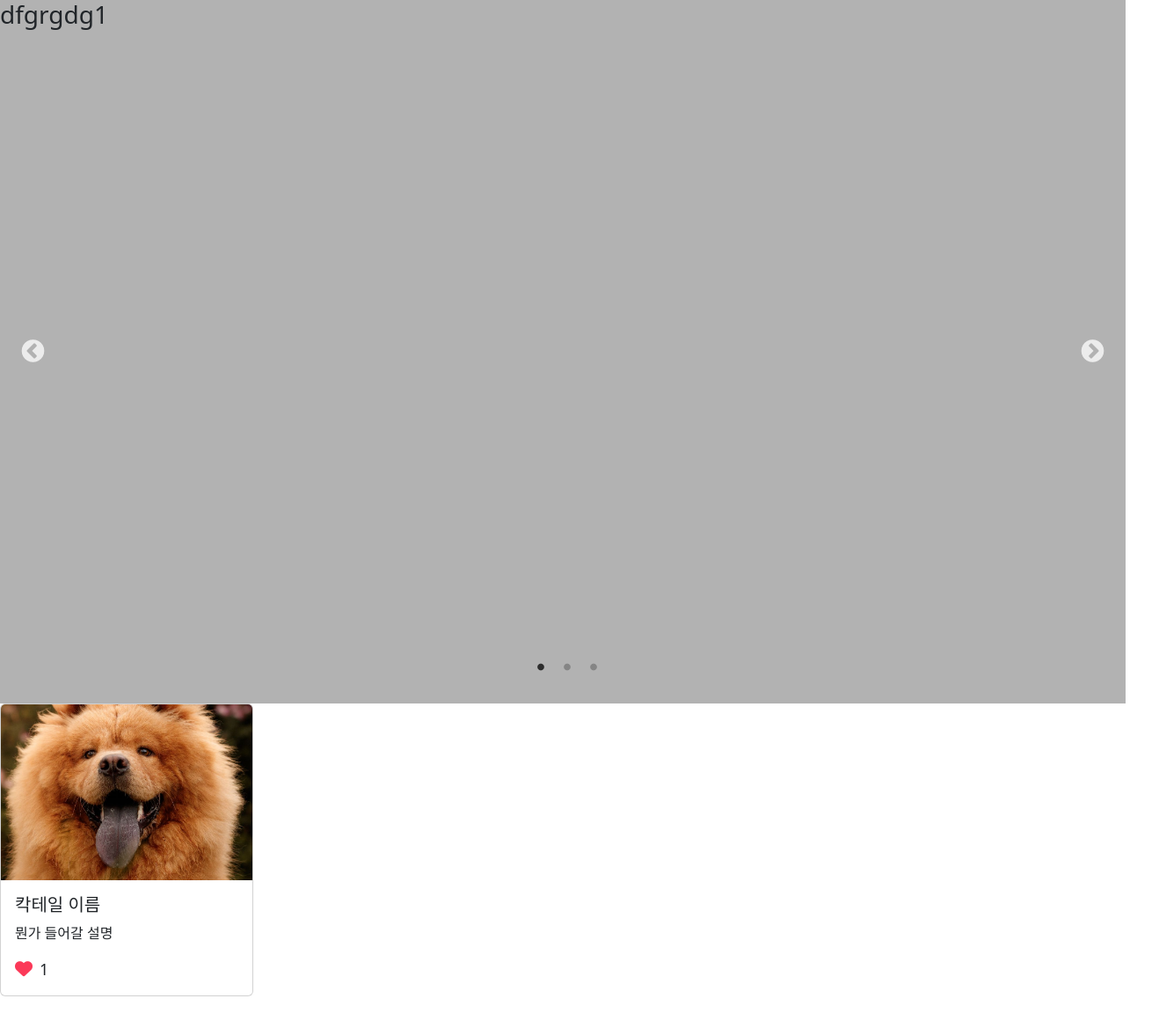
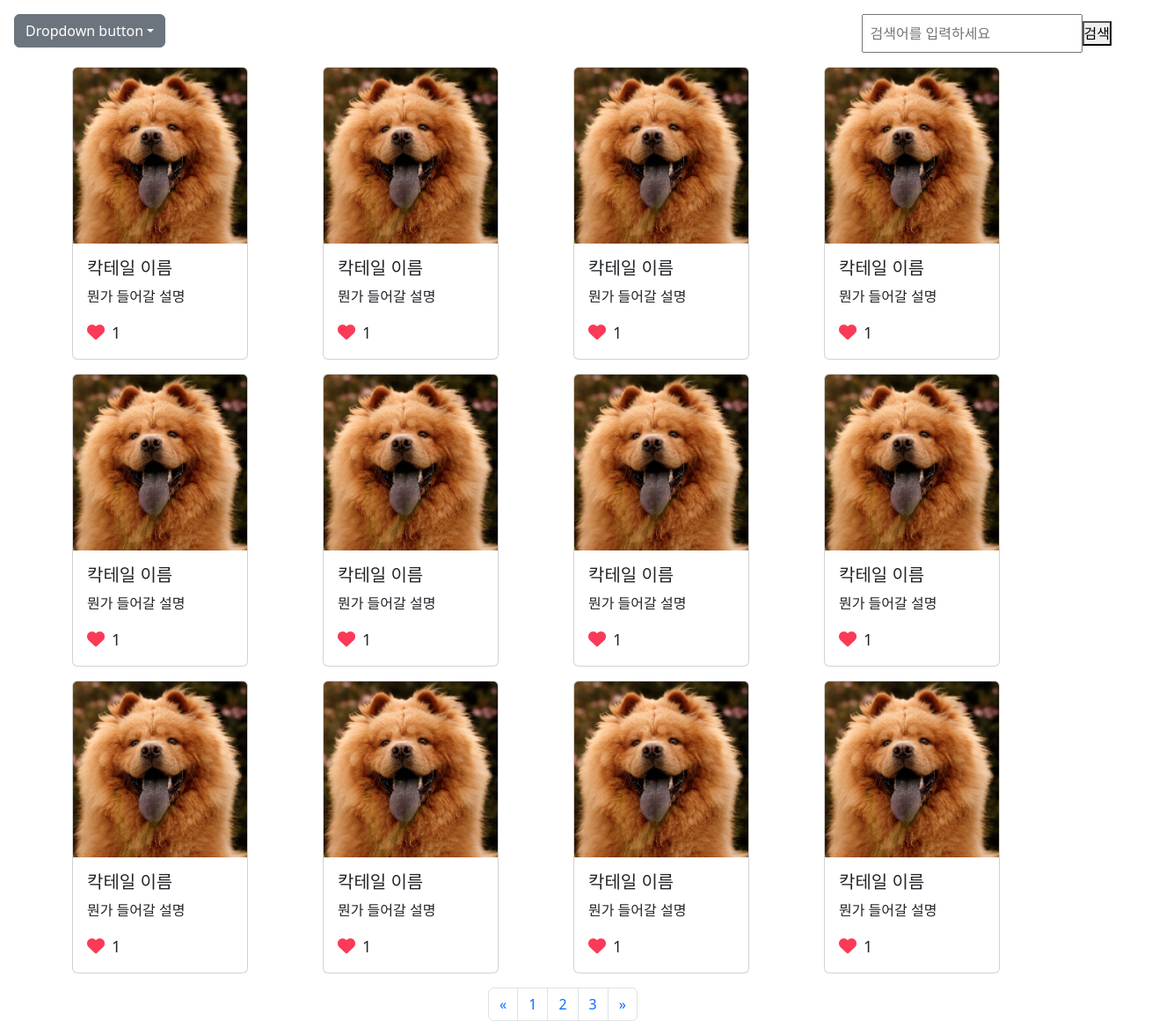
Before and after one commit to Cosmopolitan777/Cosmopolitan, a React (Create React App) app in the folder client/: page / in a window 1280 px wide. Shown: the whole page at 88% size, 1318 px wide, since content can reach past the window. Before the commit the page ends 1133 px from the top, so only its background shows below. Built offline with nearby package versions, Linux system fonts and the light colour scheme.

Commit message:
make: CocktailList.js 레이아웃 구현
- Grid 형태의 CocktailList 구현
- Dropdown : 정렬 기준. ex) 오름차순, 내림차순, 선호도 등
- Search : 검색. ex) 이름, 재료 등

```diff
--- a/client/src/App.js
+++ b/client/src/App.js
@@ -1,10 +1,12 @@
 import CocktailItem from "./components/CocktailItem";
-import CocktailDetail from "./pages/CocktailDetail";
+import CocktailList from "./pages/CocktailList";
+// import CocktailDetail from "./pages/CocktailDetail";
 function App() {
   return (
     <div className="App">
-      <CocktailDetail />
-      <CocktailItem />
+      {/* <CocktailDetail /> */}
+      {/* <CocktailItem /> */}
+      <CocktailList />
     </div>
   );
 }
--- a/client/src/Styles/CocktailItem.scss
+++ b/client/src/Styles/CocktailItem.scss
@@ -32,6 +32,9 @@
 // }
 
 // bootstrap
+.card {
+  max-width: 200px;
+}
 img {
   max-height: 200px !important;
   object-fit: cover;
--- /dev/null
+++ b/client/src/Styles/CocktailList.scss
@@ -0,0 +1,11 @@
+* {
+  margin: 0;
+  padding: 0;
+  box-sizing: border-box;
+}
+.search-bar {
+  margin: 16px 16px 0px 16px;
+}
+.search-item {
+  padding: 8px;
+}
--- /dev/null
+++ b/client/src/pages/CocktailList.js
@@ -0,0 +1,125 @@
+import {useState} from "react";
+import CocktailItem from "../components/CocktailItem";
+import "../styles/CocktailList.scss";
+
+const CocktailList = () => {
+  const [cocktailItems, setCocktailItems] = useState([]);
+  return (
+    <>
+      <div className="search-bar d-flex justify-content-between">
+        <div class="dropdown">
+          <button
+            class="btn btn-secondary dropdown-toggle"
+            type="button"
+            data-bs-toggle="dropdown"
+            aria-expanded="false"
+          >
+            Dropdown button
+          </button>
+          <ul class="dropdown-menu">
+            <li>
+              <a class="dropdown-item" href="#">
+                Action
+              </a>
+            </li>
+            <li>
+              <a class="dropdown-item" href="#">
+                Another action
+              </a>
+            </li>
+            <li>
+              <a class="dropdown-item" href="#">
+                Something else here
+              </a>
+            </li>
+          </ul>
+        </div>
+        <form>
+          <input
+            type="text"
+            placeholder="검색어를 입력하세요"
+            className="search-item"
+          />
+          <button>검색</button>
+        </form>
+      </div>
+      <div className="container">
+        <div className="row row-cols-4 mt-3">
+          <div className="col">
+            <CocktailItem />
+          </div>
+          <div className="col">
+            <CocktailItem />
+          </div>
+          <div className="col">
+            <CocktailItem />
+          </div>
+          <div className="col">
+            <CocktailItem />
+          </div>
+        </div>
+        <div className="row row-cols-4 mt-3">
+          <div className="col">
+            <CocktailItem />
+          </div>
+          <div className="col">
+            <CocktailItem />
+          </div>
+          <div className="col">
+            <CocktailItem />
+          </div>
+          <div className="col">
+            <CocktailItem />
+          </div>
+        </div>
+        <div className="row row-cols-4 mt-3">
+          <div className="col">
+            <CocktailItem />
+          </div>
+          <div className="col">
+            <CocktailItem />
+          </div>
+          <div className="col">
+            <CocktailItem />
+          </div>
+          <div className="col">
+            <CocktailItem />
+          </div>
+        </div>
+      </div>
+      <footer className="navbar-fixed-bottom mt-3">
+        <nav aria-label="Page navigation example">
+          <ul class="pagination d-flex justify-content-center">
+            <li class="page-item">
+              <a class="page-link" href="#" aria-label="Previous">
+                <span aria-hidden="true">&laquo;</span>
+              </a>
+            </li>
+            <li class="page-item">
+              <a class="page-link" href="#">
+                1
+              </a>
+            </li>
+            <li class="page-item">
+              <a class="page-link" href="#">
+                2
+              </a>
+            </li>
+            <li class="page-item">
+              <a class="page-link" href="#">
+                3
+              </a>
+            </li>
+            <li class="page-item">
+              <a class="page-link" href="#" aria-label="Next">
+                <span aria-hidden="true">&raquo;</span>
+              </a>
+            </li>
+          </ul>
+        </nav>
+      </footer>
+    </>
+  );
+};
+
+export default CocktailList;
```
Also changed, not shown: 1 other file (tests, documents, lock files or other folders).
